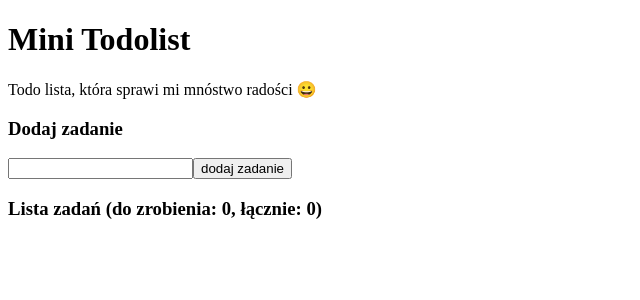
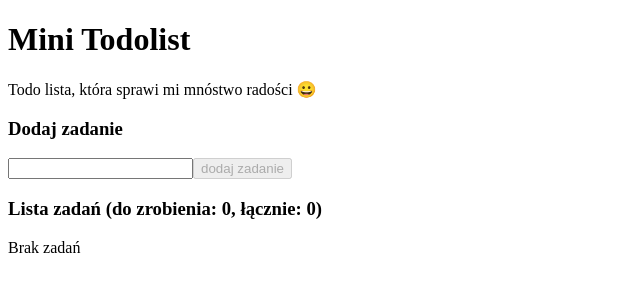
Before and after one commit to brzozanet/react-mini-todolist, a React (Vite) app: page / in a window 1280 px wide. Shown: the top 300 px of the page, without its empty margins (0-640 px from the left). Built offline with nearby package versions, Linux system fonts and the light colour scheme.

Commit message:
Enhance Input component to disable submit button when input is empty and update TodoList to display a message when no tasks are present

```diff
--- a/src/components/Input.tsx
+++ b/src/components/Input.tsx
@@ -21,7 +21,9 @@ export default function Input(props: {
           onChange={props.onChange}
           value={props.inputValue}
         />
-        <button type="submit">dodaj zadanie</button>
+        <button type="submit" disabled={!props.inputValue}>
+          dodaj zadanie
+        </button>
       </form>
     </>
   );
--- a/src/components/TodoList.tsx
+++ b/src/components/TodoList.tsx
@@ -50,18 +50,24 @@ export default function TodoList() {
         Lista zadań (do zrobienia: {activeTodos.length}, łącznie: {todos.length}
         )
       </h3>
+      {todos.length > 0 ? (
         <ul>
           {todos.map((todo) => (
             <li key={todo.id}>
               {todo.content}{" "}
               {!todo.isDone ? (
-              <button onClick={() => markTodoAsDone(todo.id)}>zrobione</button>
+                <button onClick={() => markTodoAsDone(todo.id)}>
+                  zrobione
+                </button>
               ) : (
                 <button onClick={() => deleteTodo(todo.id)}>usuń</button>
               )}
             </li>
           ))}
         </ul>
+      ) : (
+        <p>Brak zadań</p>
+      )}
     </>
   );
 }
```
Lines whose indentation alone changed are shown as unchanged.
